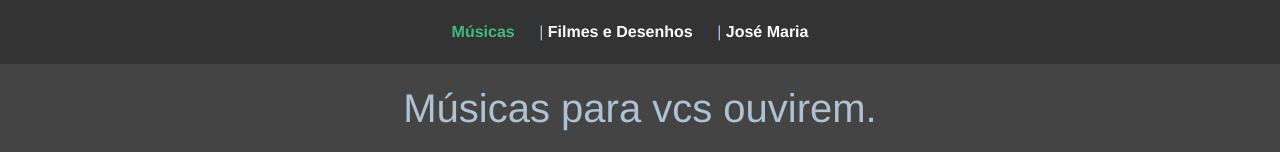
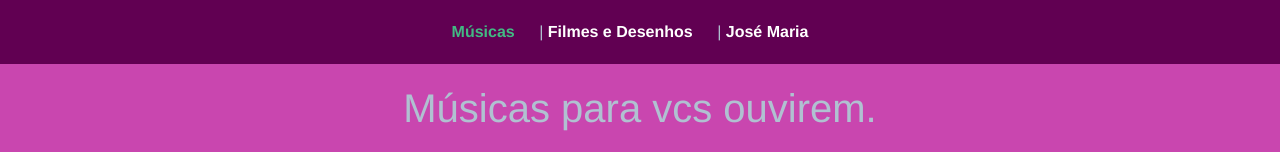
Before and after one commit to Michael-A-Barbosa/SistemaSophia, a Vue app: page / in a window 1280 px wide. Shown: the top 152 px of the page. Built offline with nearby package versions, Linux system fonts and the light colour scheme.

Commit message:
add 2 filmes e mudar a cor para rosa para Sophia

```diff
--- a/src/App.vue
+++ b/src/App.vue
@@ -14,13 +14,13 @@
   -moz-osx-font-smoothing: grayscale;
   text-align: center;
   color: #b0c1d1;
-	background-color: #444; /* Defina a cor chumbo desejada */
+	background-color: #bf23a0d6; /* Defina a cor chumbo desejada */
   width: 100%;
 	min-height: 100vh; /* Altura máxima da tela */
 }
 
 nav {
-  background-color: #333; /* Cor de fundo da navegação */
+  background-color: #610052; /* Cor de fundo da navegação */
   padding: 20px 0; /* Espaçamento interno na parte superior e inferior */
 }
 
--- a/src/views/ViewFilmes.vue
+++ b/src/views/ViewFilmes.vue
@@ -37,6 +37,16 @@ export default {
 				controls: true,
 			},
 			videos: [
+				{
+					src: 'https://filemoon.sx/e/svs7exudnsp7',
+					type: 'youtube',
+					name: 'Raya e o último Dragão.',
+				},
+				{
+					src: 'https://filemoon.sx/e/cg5n6oqp3dpy',
+					type: 'youtube',
+					name: 'Shrek 3.',
+				},
 				{
 					src: 'https://www.youtube.com/embed/Srga2h4e8Vw?si=lNsyq9fOtUSCQ75r',
 					type: 'youtube',
```
